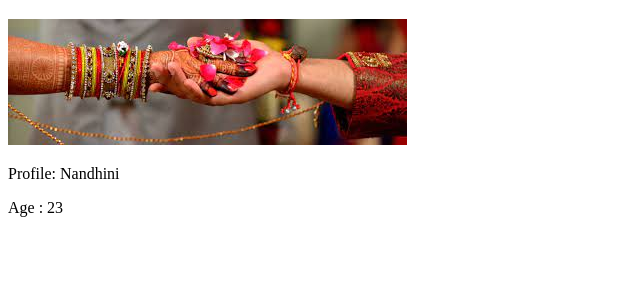
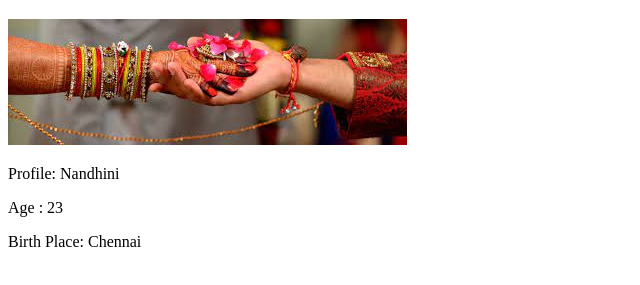
Before and after one commit to sudharsansivajothi/matrimony, a plain HTML site: page index.html in a window 1280 px wide. Shown: the part 61-346 px from the top of the page, without its empty margins (0-640 px from the left). Drawn offline with Linux system fonts and the light colour scheme.

Commit message:
added place

```diff
--- a/index.html
+++ b/index.html
@@ -10,5 +10,6 @@
     <img src="Tamil Matrimony.jpg" alt="">
     <p>Profile: Nandhini</p>
     <p>Age : 23</p>
+    <p>Birth Place: Chennai</p>
 </body>
 </html>
```
